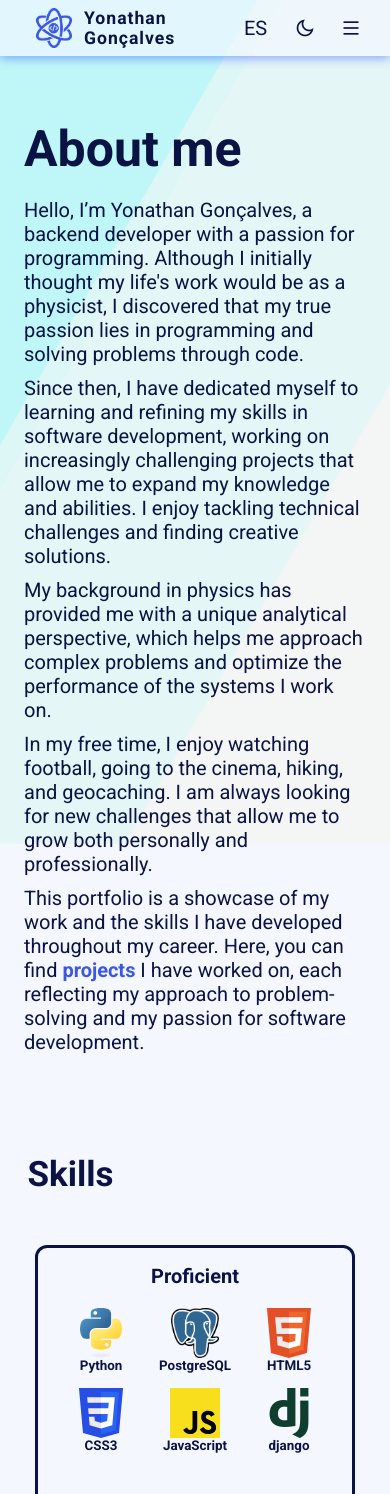
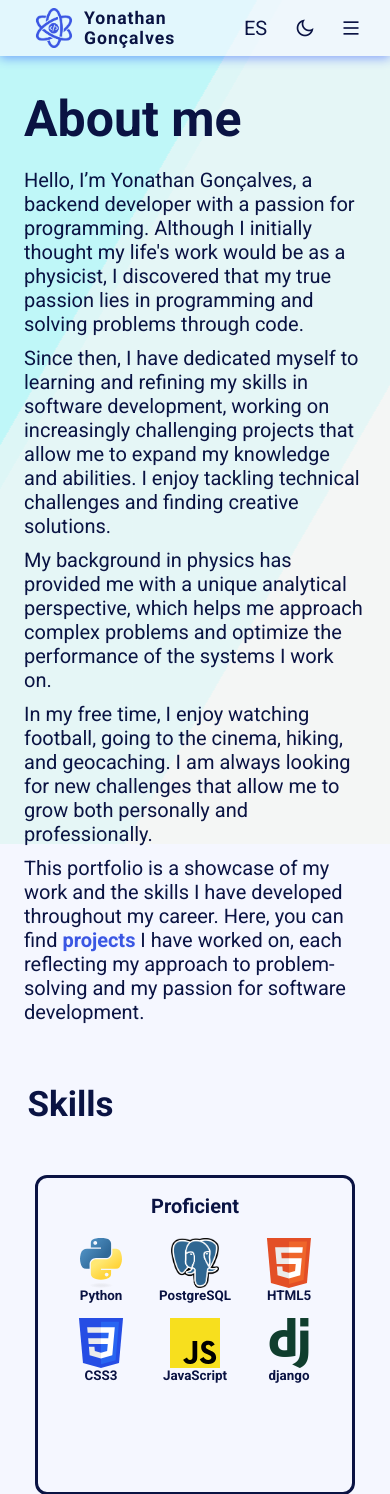
Before and after one commit to YonaGonca/myportfolio, a Django app: page /about-me/ in a window 390 px wide; the page is wider, and only the part inside the window is pictured. Shown: the top 1494 px of that part. Run offline with Django 3.2, Linux system fonts and the light colour scheme.

Commit message:
- Responsive almost done, only the contact me responsive is missing

```diff
--- a/portfolio/static/css/aboutme.css
+++ b/portfolio/static/css/aboutme.css
@@ -8,7 +8,7 @@
 }
 
 #container_cv{
-    width: 500px;
+    width: 100px;
     margin: 0px auto;
     margin-top: 20px !important;
     text-align: center;
@@ -50,3 +50,15 @@
 #container_skills{
     margin-top: 100px;
 }
+
+/*mobile devices */
+@media screen and (max-width: 1023px) {
+    #container_aboutme{
+        margin-top: 90px;
+    }
+
+    #container_skills{
+        margin-top: 60px;
+    }
+
+  }
--- a/portfolio/static/css/main.css
+++ b/portfolio/static/css/main.css
@@ -334,7 +334,7 @@ nav {
 /*Projects*/
 
 #container_projects{
-  margin-top: 100px;
+  margin-top: 30px;
   margin-bottom: 100px;
 }
 
@@ -511,7 +511,7 @@ nav {
 
 #container_contactme{
   position: relative;
-  width: 100%;
+  min-width: 500px;
   padding: 7rem;
   overflow: hidden;
   display: flex;
--- a/portfolio/templates/base.html
+++ b/portfolio/templates/base.html
@@ -236,7 +236,7 @@
         {% block content %}
 
         {% endblock %}
-        <div class="container" id="container_contactme">
+        <div id="container_contactme">
             <div class="form">
                 <div class="contact_info">
                     <h3 class="title">{% blocktrans %}Let's get in touch{% endblocktrans %}</h3>
@@ -290,11 +290,6 @@
                         <input type="submit" value="{% blocktrans %}Send{% endblocktrans %}" class="btn">
                     </form>
                 </div>
-
-
-
-
-
         </div>
     </main>
     <footer class="container">
```
Also changed, not shown: portfolio/static/css/projects.css (+7 -0 lines).
